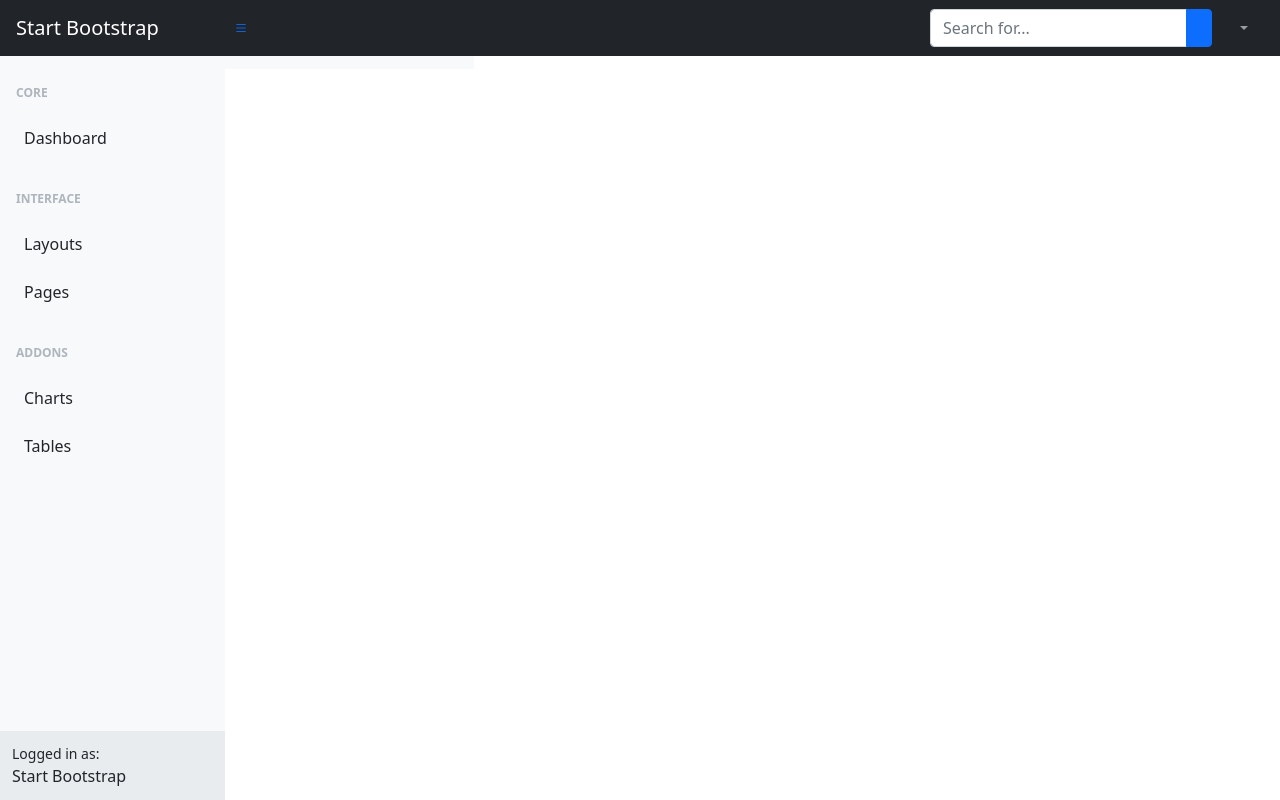
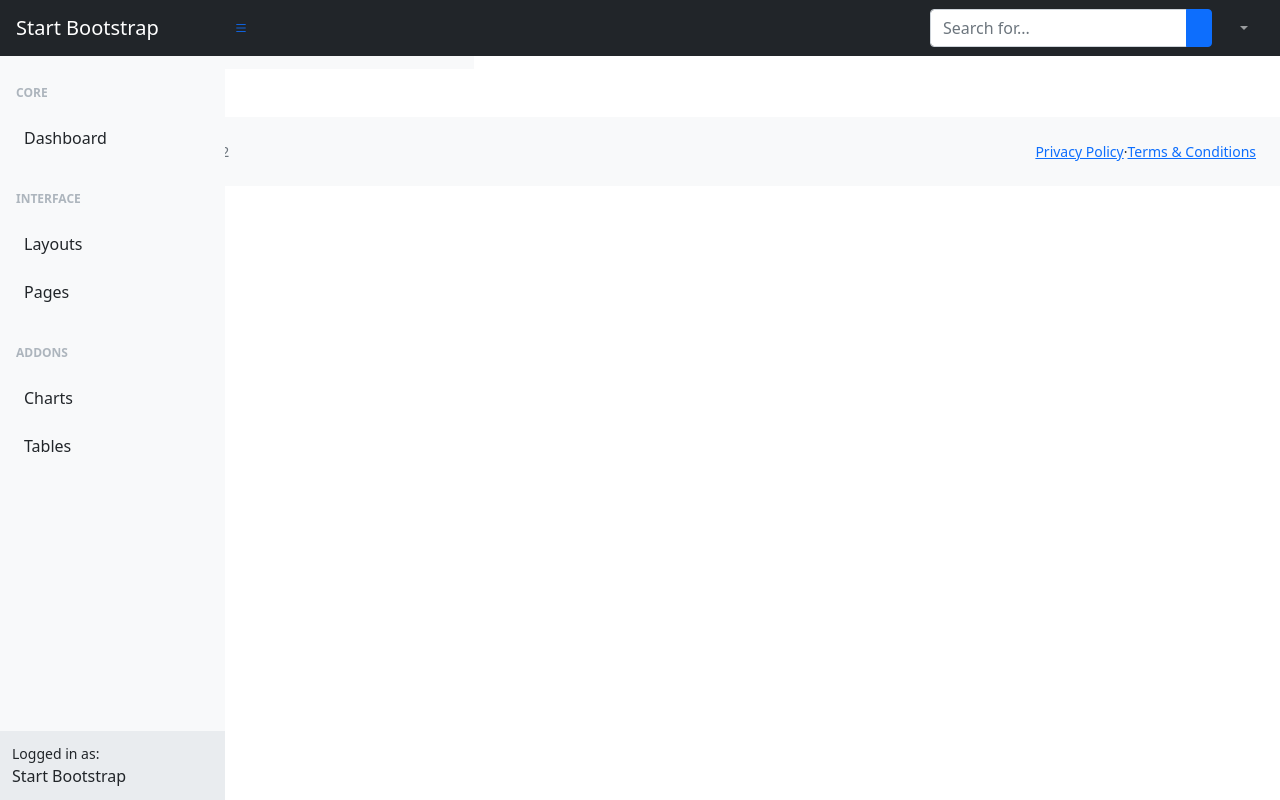
Before and after one commit to kameronramah/Dashboard-Nextjs, a Next.js app: page /components/Footer in a window 1280 px wide. Built offline with nearby package versions, Linux system fonts and the light colour scheme.

Commit message:
add footer componennt to global page

```diff
--- a/pages/_app.tsx
+++ b/pages/_app.tsx
@@ -9,6 +9,8 @@
 
 import NavBar from "./components/NavBar";
 import SideNav from "./components/SideNav";
+import Footer from "./components/Footer"
+
 import { useEffect, useState  } from "react";
 
 // import { Dispatch, SetStateAction } from "react";
@@ -26,14 +28,14 @@
 
   return (
     <>
-      <div className={`sb-nav-fixed ${(openSideNav) ? "sb-sidenav-toggled" : ""}`}>
+      <div className={`mb-5  sb-nav-fixed ${(openSideNav) ? "sb-sidenav-toggled" : ""}`}>
         <NavBar  setOpenSideNav={setOpenSideNav}  openSideNav={openSideNav}/>
         <div id="layoutSidenav">
           <SideNav />
           <Component {...pageProps} />
         </div>
       </div>
-
+      <Footer/>
     </>
   )
 
--- a/pages/components/Footer.tsx
+++ b/pages/components/Footer.tsx
@@ -1,6 +1,6 @@
 const Footer = () => {
     return (
-        <footer className="py-4 bg-light mt-auto">
+        <footer className="py-4 bg-light mt-auto  mt-5" >
             <div className="container-fluid px-4">
                 <div className="d-flex align-items-center justify-content-between small">
                     <div className="text-muted">Copyright &copy; Your Website 2022</div>
--- a/pages/components/Table.tsx
+++ b/pages/components/Table.tsx
@@ -6,7 +6,7 @@
 
     useEffect(() => {
         let myTable = document.querySelector("#datatablesSimple");
-        const dataTable = new DataTable(myTable);
+        const dataTable = new DataTable(myTable as Element);
     });
 
     return (
```
